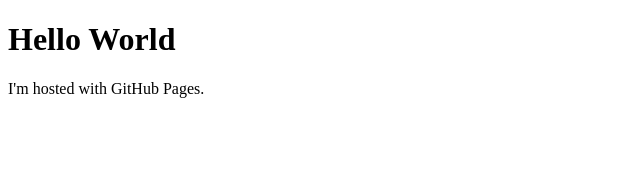
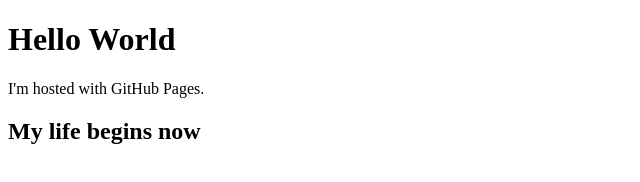
Before and after one commit to Muniralsharif/-hello-world-, a plain HTML site: page index.html in a window 1280 px wide. Shown: the whole page, without its empty margins (0-640 px from the left). Drawn offline with Linux system fonts and the light colour scheme.

Commit message:
Update index.html

```diff
--- a/index.html
+++ b/index.html
@@ -3,5 +3,6 @@
 <body>
 <h1>Hello World</h1>
 <p>I'm hosted with GitHub Pages.</p>
+  <h2> My life begins now<h2>
 </body>
 </html>
```
